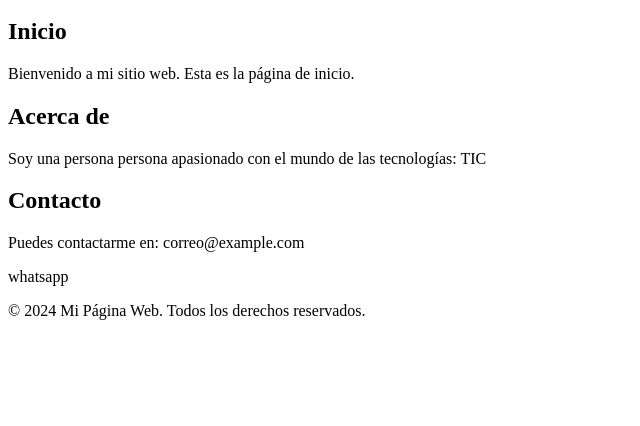
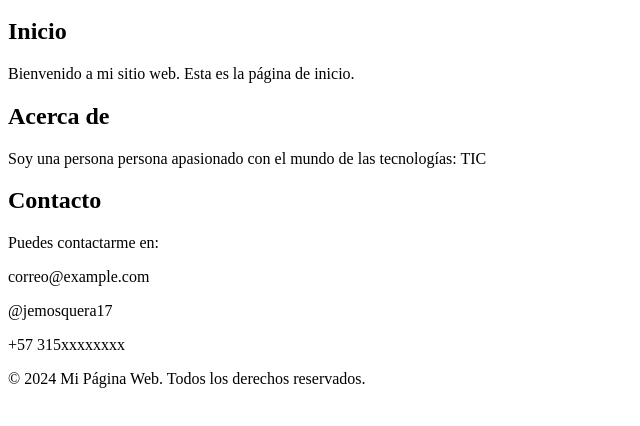
Before and after one commit to Jemosquera17/VariedadesAngie, a plain HTML site: page index.html in a window 1280 px wide. Shown: the part 136-562 px from the top of the page, without its empty margins (0-640 px from the left). Drawn offline with Linux system fonts and the light colour scheme.

Commit message:
Add files via upload

```diff
--- a/index.html
+++ b/index.html
@@ -31,8 +31,11 @@
 
         <section id="contacto">
             <h2>Contacto</h2>
-            <p>Puedes contactarme en: correo@example.com</p>
-            <p>whatsapp</p>
+            <p>Puedes contactarme en:</p>
+            <p>correo@example.com</p>
+            <p>@jemosquera17</p>
+            <p>+57 315xxxxxxxx</p>
+
         </section>
     </main>
 
```
